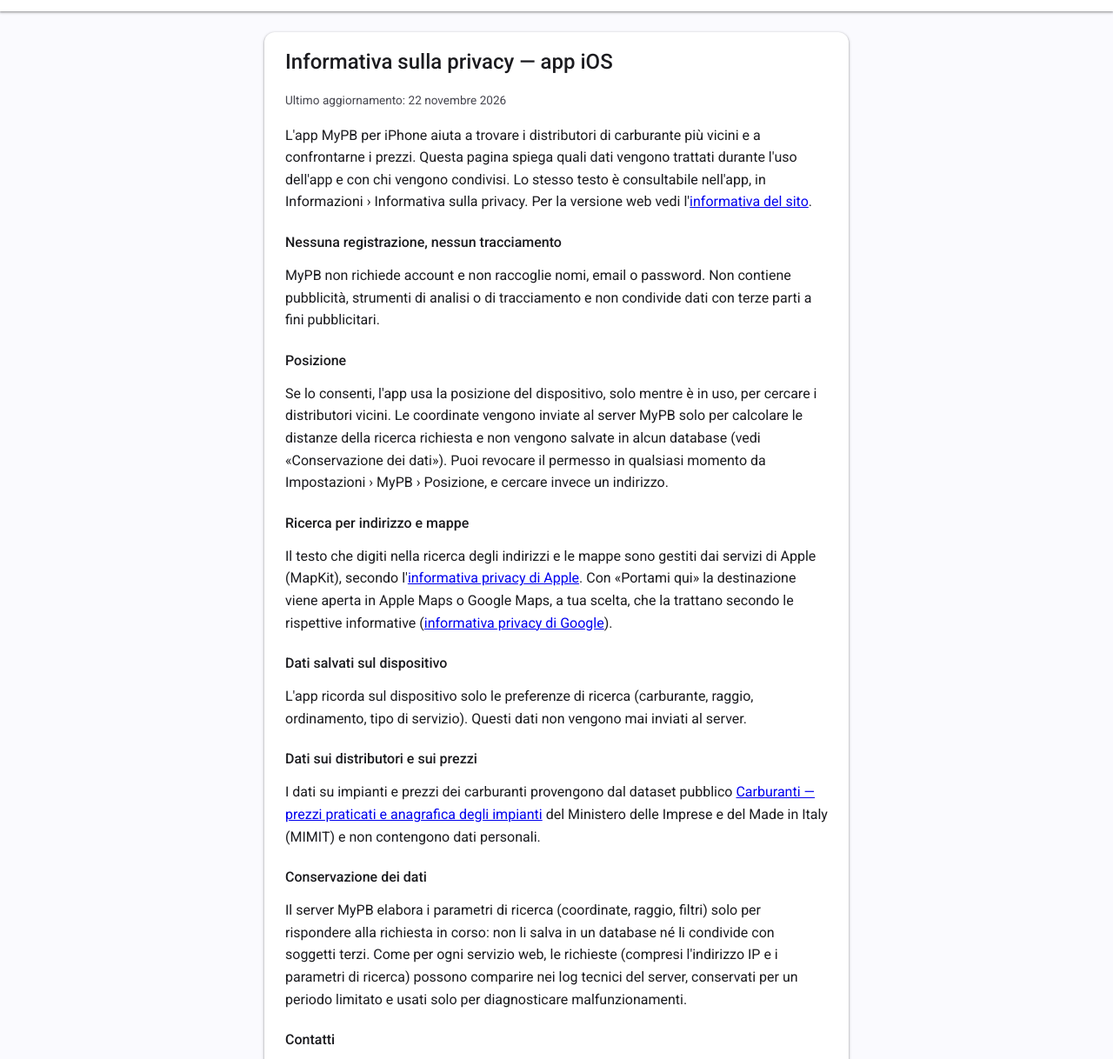
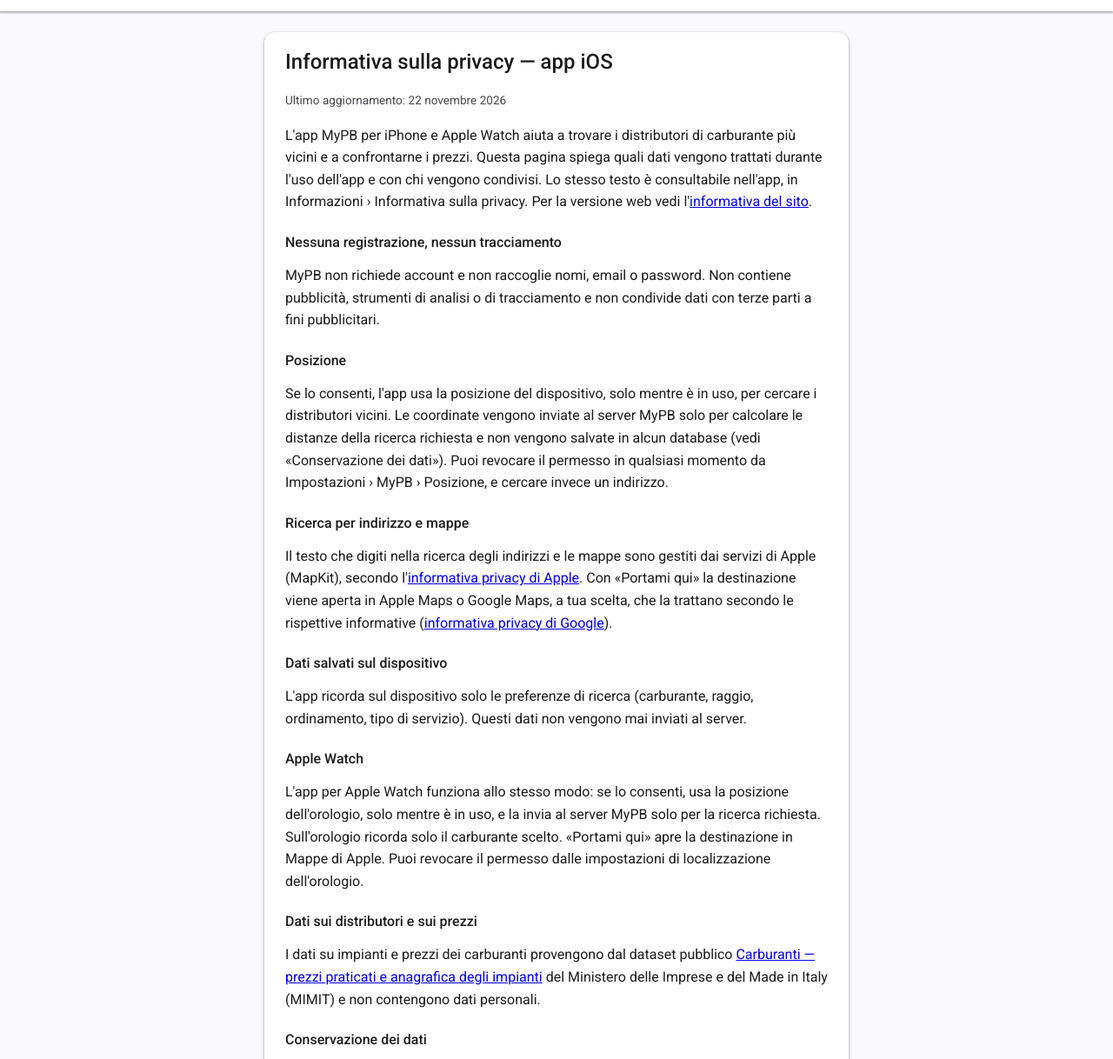
Before and after one commit to corradoignoti/mypb, a plain HTML site: page frontend/privacy-ios.html in a window 1280 px wide. Shown: the part 41-1259 px from the top of the page at 87% size. Drawn offline with Linux system fonts and the light colour scheme.

Commit message:
Privacy (iOS app): cover the Apple Watch app
Co-Authored-By: Claude Opus 5.5 <noreply@anthropic.com>

```diff
--- a/frontend/privacy-ios.html
+++ b/frontend/privacy-ios.html
@@ -32,7 +32,7 @@
       <p class="policy-updated">Ultimo aggiornamento: 22 novembre 2026</p>
 
       <p>
-        L'app MyPB per iPhone aiuta a trovare i distributori di carburante pi&ugrave; vicini
+        L'app MyPB per iPhone e Apple Watch aiuta a trovare i distributori di carburante pi&ugrave; vicini
         e a confrontarne i prezzi. Questa pagina spiega quali dati vengono trattati durante
         l'uso dell'app e con chi vengono condivisi. Lo stesso testo &egrave; consultabile
         nell'app, in Informazioni &rsaquo; Informativa sulla privacy. Per la versione web
@@ -72,6 +72,15 @@
         ordinamento, tipo di servizio). Questi dati non vengono mai inviati al server.
       </p>
 
+      <h3>Apple Watch</h3>
+      <p>
+        L'app per Apple Watch funziona allo stesso modo: se lo consenti, usa la posizione
+        dell'orologio, solo mentre &egrave; in uso, e la invia al server MyPB solo per la
+        ricerca richiesta. Sull'orologio ricorda solo il carburante scelto.
+        &laquo;Portami qui&raquo; apre la destinazione in Mappe di Apple. Puoi revocare il
+        permesso dalle impostazioni di localizzazione dell'orologio.
+      </p>
+
       <h3>Dati sui distributori e sui prezzi</h3>
       <p>
         I dati su impianti e prezzi dei carburanti provengono dal dataset pubblico
```
